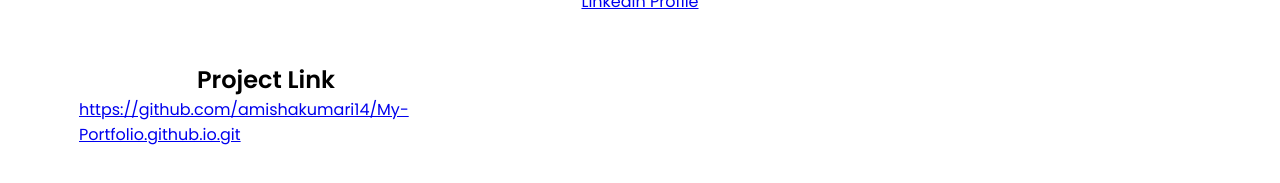
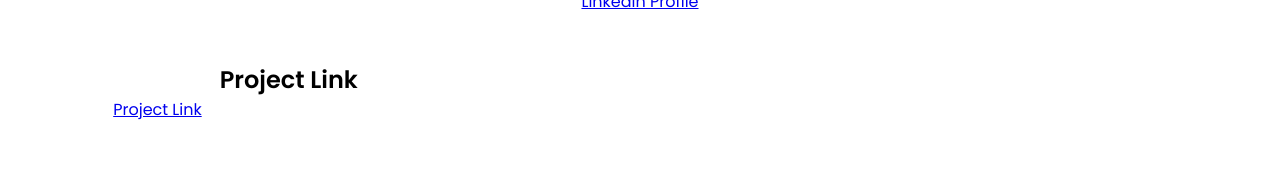
Before and after one commit to amishakumari14/My-Portfolio.github.io, a plain HTML site: page index.html in a window 1280 px wide. Shown: the part 2204-2387 px from the top of the page. Drawn offline with Linux system fonts and the light colour scheme.

Commit message:
Update index.html

```diff
--- a/index.html
+++ b/index.html
@@ -111,7 +111,7 @@
         </div>
         <div class="project-title">
             <h2>Project Link</h2>
-            <a href="url">https://github.com/amishakumari14/My-Portfolio.github.io.git</a>
+            <a href="https://github.com/amishakumari14" target="_blank">Project Link</a>
         </div>
 
         </div>
```
